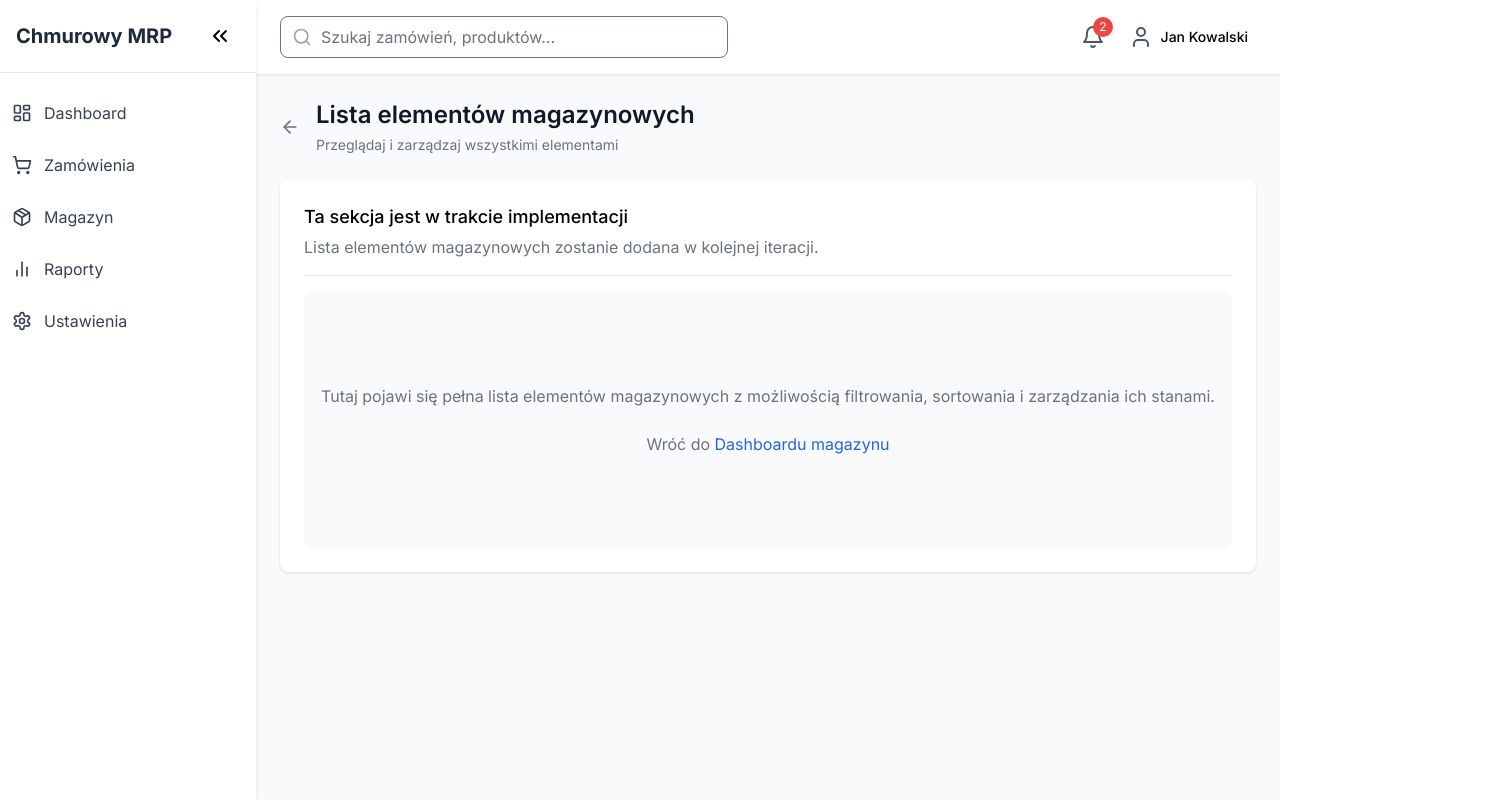
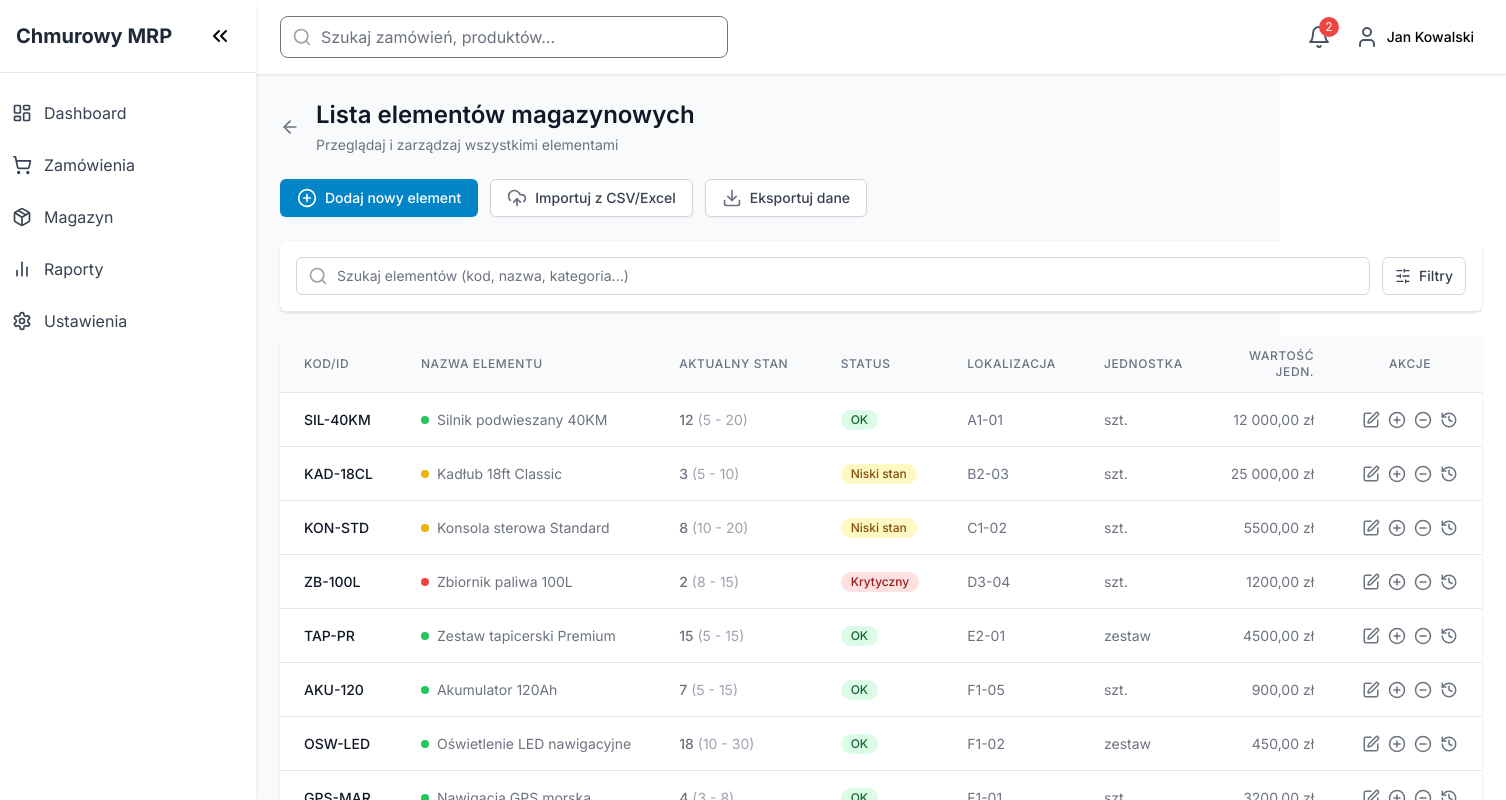
Before and after one commit to djmisieq/chmurowy-system-mrp, a Next.js app: page /inventory/items in a window 1280 px wide. Shown: the whole page, 1506 px wide, since content can reach past the window. Built offline with nearby package versions, Linux system fonts and the light colour scheme.

Commit message:
Aktualizacja strony listy elementów magazynowych z implementacją funkcjonalności

```diff
--- a/src/app/inventory/items/page.tsx
+++ b/src/app/inventory/items/page.tsx
@@ -1,11 +1,154 @@
 "use client";
 
-import React from 'react';
+import React, { useState, useEffect } from 'react';
 import MainLayout from '../../../components/layout/MainLayout';
+import ActionPanel from '../../../components/inventory/ActionPanel';
+import FilterPanel, { FilterOptions } from '../../../components/inventory/FilterPanel';
+import InventoryTable from '../../../components/inventory/InventoryTable';
+import InventoryItemModal from '../../../components/inventory/InventoryItemModal';
+import { mockInventoryItems, mockCategories, mockLocations, mockSuppliers, InventoryItem } from '../../../components/inventory/mockData';
 import { ArrowLeft } from 'lucide-react';
 import Link from 'next/link';
 
 const InventoryItemsPage = () => {
+  // Stany dla filtrowania i sortowania
+  const [filteredItems, setFilteredItems] = useState<InventoryItem[]>(mockInventoryItems);
+  const [currentPage, setCurrentPage] = useState(1);
+  const [itemsPerPage] = useState(10);
+  const [searchTerm, setSearchTerm] = useState('');
+  const [filters, setFilters] = useState<FilterOptions>({});
+
+  // Stany modali
+  const [isAddModalOpen, setIsAddModalOpen] = useState(false);
+  const [isEditModalOpen, setIsEditModalOpen] = useState(false);
+  const [currentItem, setCurrentItem] = useState<InventoryItem | undefined>(undefined);
+
+  // Przefiltruj elementy przy zmianie filtrów
+  useEffect(() => {
+    filterItems();
+  }, [searchTerm, filters]);
+
+  // Funkcja filtrująca elementy
+  const filterItems = () => {
+    let result = [...mockInventoryItems];
+
+    // Filtrowanie według wyszukiwanego tekstu
+    if (searchTerm) {
+      const term = searchTerm.toLowerCase();
+      result = result.filter(
+        item =>
+          item.code.toLowerCase().includes(term) ||
+          item.name.toLowerCase().includes(term) ||
+          item.category.toLowerCase().includes(term) ||
+          item.location.toLowerCase().includes(term) ||
+          (item.supplier && item.supplier.toLowerCase().includes(term))
+      );
+    }
+
+    // Filtrowanie według kategorii
+    if (filters.category) {
+      result = result.filter(item => item.category === filters.category);
+    }
+
+    // Filtrowanie według lokalizacji
+    if (filters.location) {
+      result = result.filter(item => item.location === filters.location);
+    }
+
+    // Filtrowanie według dostawcy
+    if (filters.supplier) {
+      result = result.filter(item => item.supplier === filters.supplier);
+    }
+
+    // Filtrowanie według stanu magazynowego
+    if (filters.stockStatus) {
+      switch (filters.stockStatus) {
+        case 'low':
+          result = result.filter(item => item.stock < item.minStock);
+          break;
+        case 'normal':
+          result = result.filter(item => item.stock >= item.minStock && item.stock <= item.maxStock);
+          break;
+        case 'high':
+          result = result.filter(item => item.stock > item.maxStock);
+          break;
+      }
+    }
+
+    // Sortowanie
+    if (filters.sortBy) {
+      result.sort((a, b) => {
+        const sortOrder = filters.sortOrder === 'desc' ? -1 : 1;
+
+        switch (filters.sortBy) {
+          case 'name':
+            return sortOrder * a.name.localeCompare(b.name);
+          case 'stock':
+            return sortOrder * (a.stock - b.stock);
+          case 'value':
+            return sortOrder * (a.value - b.value);
+          default:
+            return 0;
+        }
+      });
+    }
+
+    setFilteredItems(result);
+    setCurrentPage(1); // Reset do pierwszej strony przy zmianie filtrów
+  };
+
+  // Obsługa dodawania nowego elementu
+  const handleAddItem = () => {
+    setCurrentItem(undefined);
+    setIsAddModalOpen(true);
+  };
+
+  // Obsługa edycji elementu
+  const handleEditItem = (item: InventoryItem) => {
+    setCurrentItem(item);
+    setIsEditModalOpen(true);
+  };
+
+  // Obsługa zapisu nowego elementu
+  const handleSaveNewItem = (item: InventoryItem) => {
+    // W rzeczywistej aplikacji tutaj byłyby wywołania API do zapisania elementu
+    console.log('Zapisywanie nowego elementu:', item);
+    setIsAddModalOpen(false);
+    // Po zapisaniu można by odświeżyć listę
+  };
+
+  // Obsługa aktualizacji elementu
+  const handleUpdateItem = (item: InventoryItem) => {
+    // W rzeczywistej aplikacji tutaj byłyby wywołania API do aktualizacji elementu
+    console.log('Aktualizacja elementu:', item);
+    setIsEditModalOpen(false);
+    // Po zapisaniu można by odświeżyć listę
+  };
+
+  // Obsługa przyjęcia na magazyn
+  const handleAddStock = (item: InventoryItem) => {
+    // W rzeczywistej aplikacji tutaj byłby modal do wprowadzenia ilości i szczegółów przyjęcia
+    console.log('Przyjęcie na magazyn:', item);
+  };
+
+  // Obsługa wydania z magazynu
+  const handleRemoveStock = (item: InventoryItem) => {
+    // W rzeczywistej aplikacji tutaj byłby modal do wprowadzenia ilości i szczegółów wydania
+    console.log('Wydanie z magazynu:', item);
+  };
+
+  // Obsługa podglądu historii
+  const handleViewHistory = (item: InventoryItem) => {
+    // W rzeczywistej aplikacji tutaj byłby widok historii operacji dla danego elementu
+    console.log('Podgląd historii:', item);
+  };
+
+  // Obliczanie indeksów dla paginacji
+  const indexOfLastItem = currentPage * itemsPerPage;
+  const indexOfFirstItem = indexOfLastItem - itemsPerPage;
+  const currentItems = filteredItems.slice(indexOfFirstItem, indexOfLastItem);
+  const totalPages = Math.ceil(filteredItems.length / itemsPerPage);
+
   return (
     <MainLayout>
       <div className="mb-6 flex items-center">
@@ -18,20 +161,57 @@ const InventoryItemsPage = () => {
         </div>
       </div>
 
-      <div className="bg-white shadow rounded-lg p-6">
-        <div className="border-b pb-4 mb-4">
-          <h3 className="text-lg font-medium">Ta sekcja jest w trakcie implementacji</h3>
-          <p className="text-gray-500 mt-1">Lista elementów magazynowych zostanie dodana w kolejnej iteracji.</p>
-        </div>
+      {/* Panel akcji */}
+      <ActionPanel
+        onAddNew={handleAddItem}
+        onImport={() => console.log('Import z CSV/Excel')}
+        onExport={() => console.log('Eksport danych')}
+      />
 
-        <div className="flex justify-center items-center h-64 bg-gray-50 rounded-lg">
-          <p className="text-gray-500 text-center px-4">
-            Tutaj pojawi się pełna lista elementów magazynowych z możliwością filtrowania, sortowania i zarządzania ich stanami.
-            <br /><br />
-            Wróć do <Link href="/inventory" className="text-blue-600 hover:underline">Dashboardu magazynu</Link>
-          </p>
-        </div>
-      </div>
+      {/* Panel filtrowania */}
+      <FilterPanel
+        categories={mockCategories}
+        locations={mockLocations}
+        suppliers={mockSuppliers}
+        onSearch={setSearchTerm}
+        onFilterChange={setFilters}
+      />
+
+      {/* Tabela elementów */}
+      <InventoryTable
+        items={currentItems}
+        onEdit={handleEditItem}
+        onAddStock={handleAddStock}
+        onRemoveStock={handleRemoveStock}
+        onViewHistory={handleViewHistory}
+        currentPage={currentPage}
+        totalPages={totalPages}
+        onPageChange={setCurrentPage}
+      />
+
+      {/* Modal dodawania nowego elementu */}
+      <InventoryItemModal
+        isOpen={isAddModalOpen}
+        onClose={() => setIsAddModalOpen(false)}
+        onSave={handleSaveNewItem}
+        categories={mockCategories}
+        locations={mockLocations}
+        suppliers={mockSuppliers}
+      />
+
+      {/* Modal edycji elementu */}
+      {currentItem && (
+        <InventoryItemModal
+          isOpen={isEditModalOpen}
+          onClose={() => setIsEditModalOpen(false)}
+          onSave={handleUpdateItem}
+          item={currentItem}
+          categories={mockCategories}
+          locations={mockLocations}
+          suppliers={mockSuppliers}
+          isEdit
+        />
+      )}
     </MainLayout>
   );
 };
```
